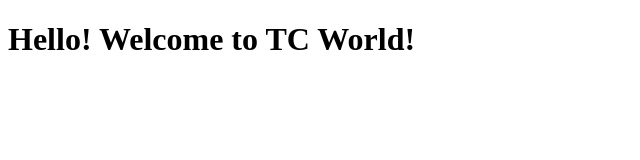
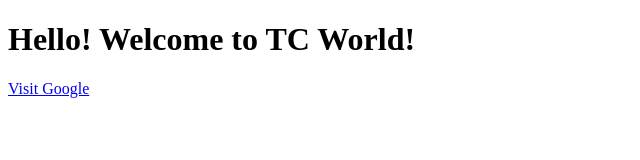
Before and after one commit to tclintaichung/tc_world, a plain HTML site: page index.html in a window 1280 px wide. Shown: the whole page, without its empty margins (0-640 px from the left). Drawn offline with Linux system fonts and the light colour scheme.

Commit message:
Google link

```diff
--- a/index.html
+++ b/index.html
@@ -7,5 +7,6 @@
   </head>
   <body>
   <h1>Hello! Welcome to TC World!</h1>
+  <a href="https://www.google.com" target="_blank">Visit Google</a>
   </body>
 </html>
```
